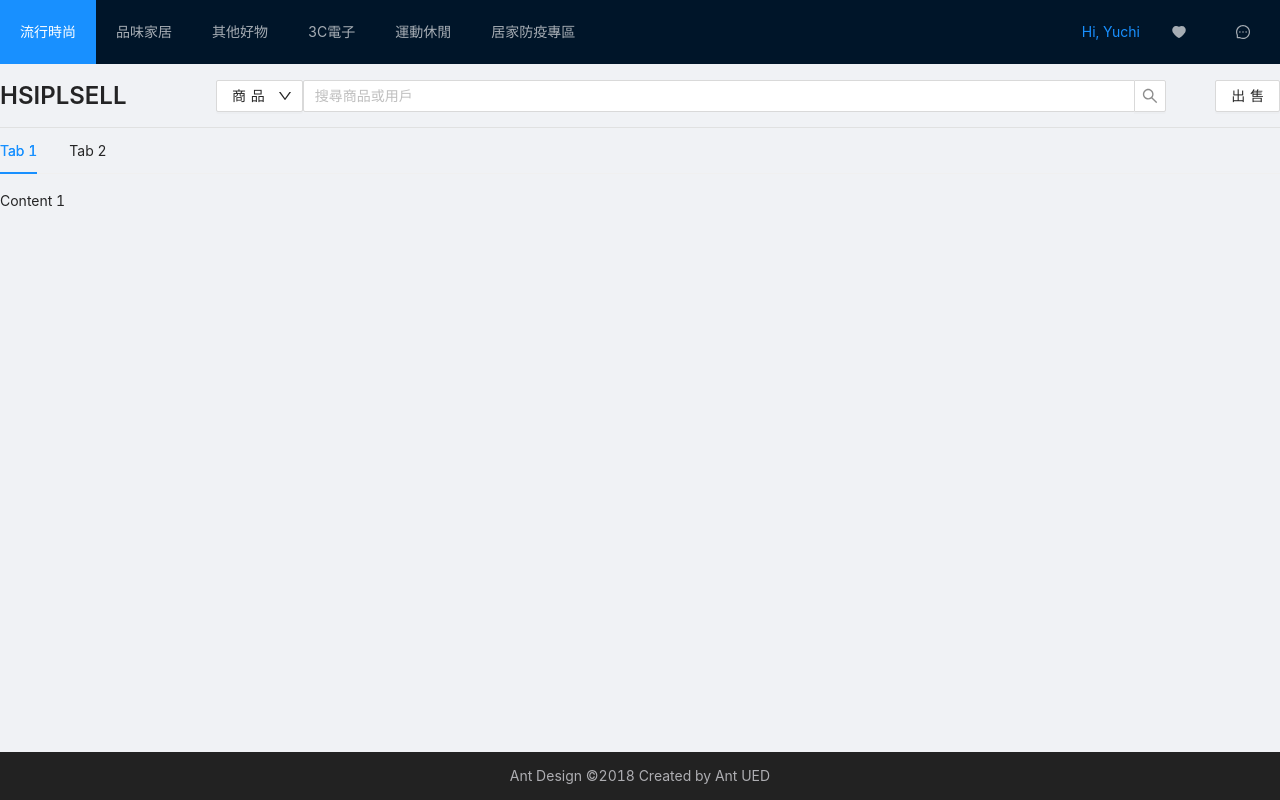
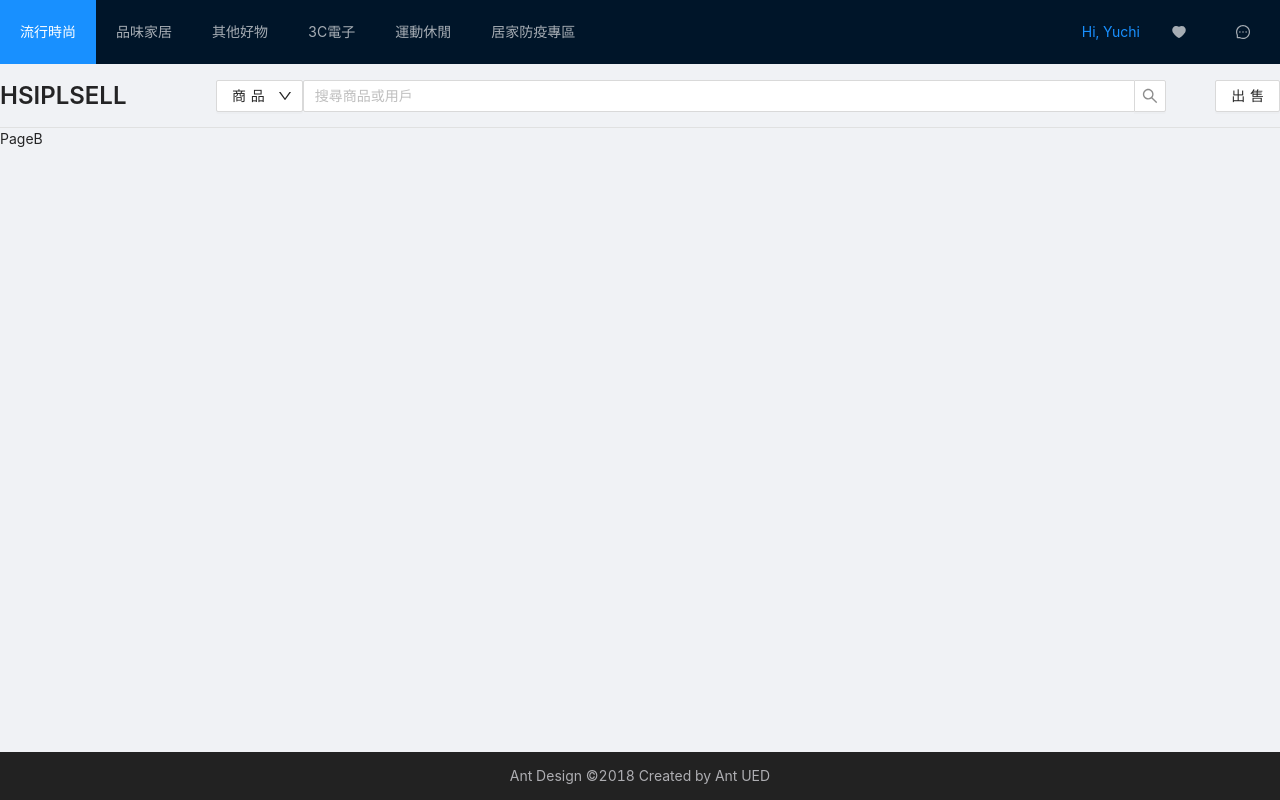
Before and after one commit to hsipl/EC_Shop-Frontend, a React (Vite) app: page /b in a window 1280 px wide. Built offline with nearby package versions, Linux system fonts and the light colour scheme; no server answers.

Commit message:
profile basic

```diff
--- a/src/pages/pageB.jsx
+++ b/src/pages/pageB.jsx
@@ -1,16 +1,5 @@
 import React from "react";
-import { Tabs } from 'antd';
-const items = [
-  { label: 'Tab 1', key: 'item-1', children: 'Content 1' }, // remember to pass the key prop
-  { label: 'Tab 2', key: 'item-2', children: 'Content 2' },
-];
-export default function PageB() {
-  return <Tabs>
-  <Tabs.TabPane tab="Tab 1" key="item-1">
-    Content 1
-  </Tabs.TabPane>
-  <Tabs.TabPane tab="Tab 2" key="item-2">
-    Content 2
-  </Tabs.TabPane>
-</Tabs>;
+
+export default function PageA() {
+  return <p>PageB</p>;
 }
```
